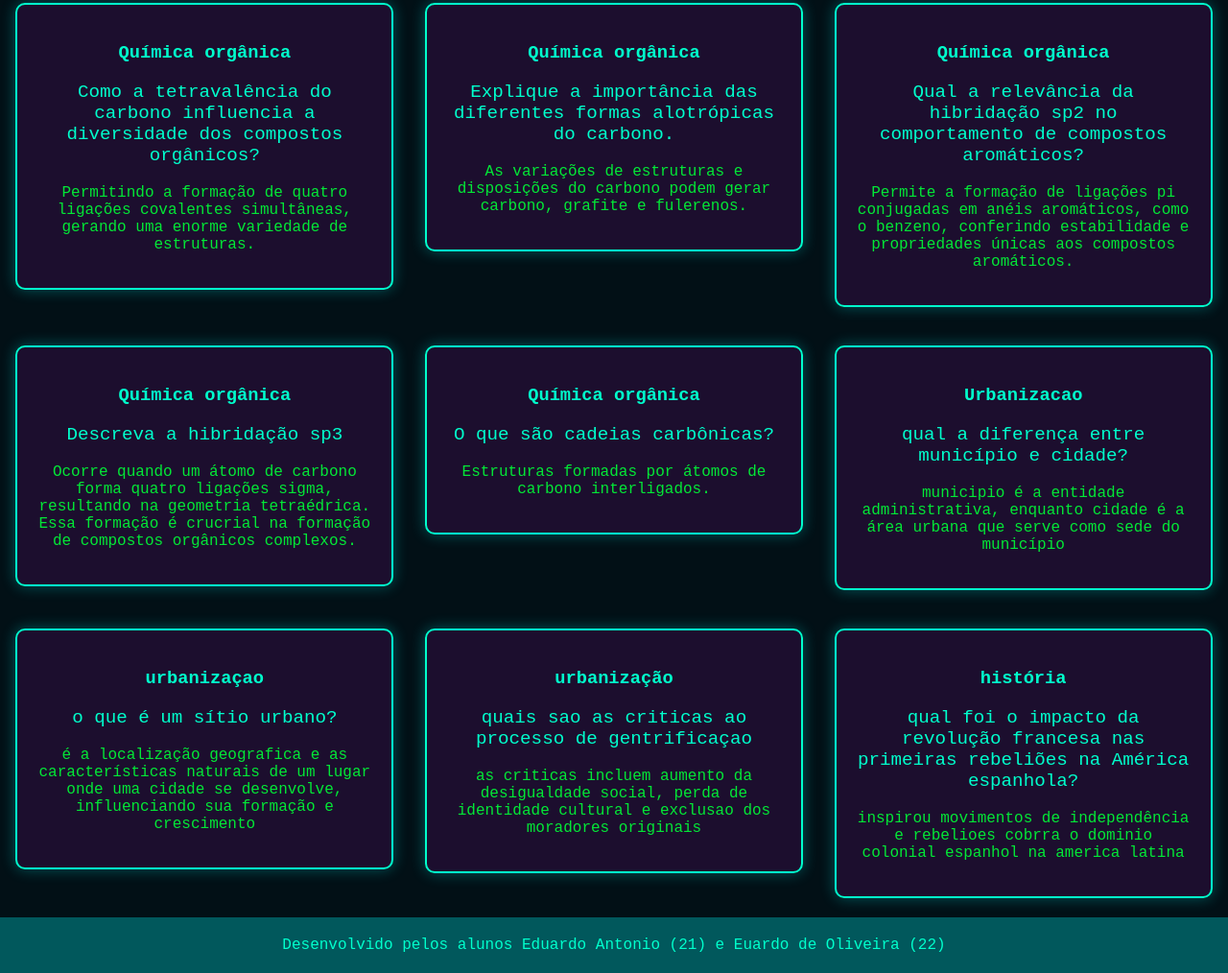
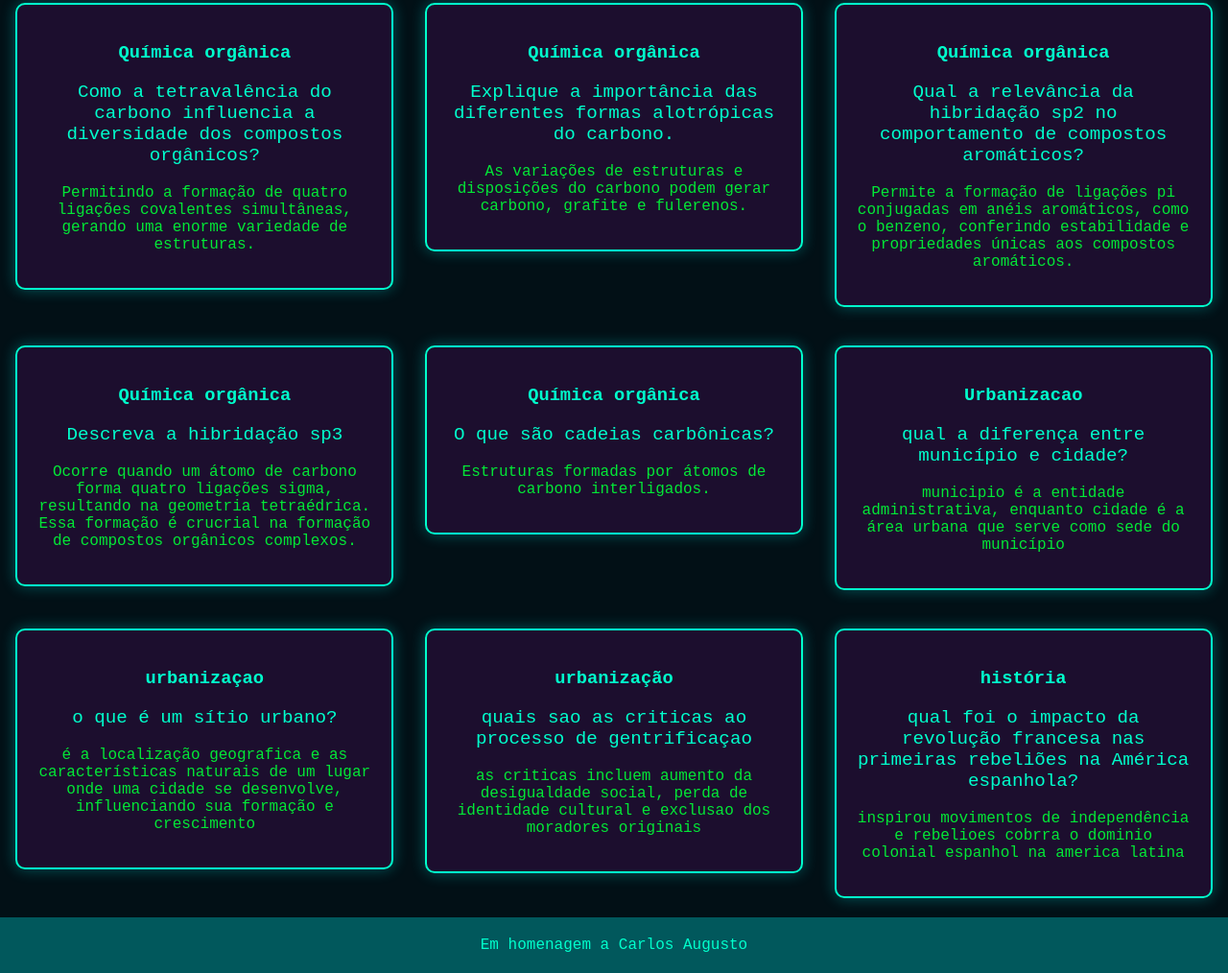
Before and after one commit to hideki123123/flashcards, a plain HTML site: page index.html in a window 1280 px wide. Shown: the part 97-1111 px from the top of the page at 96% size. Drawn offline with Linux system fonts and the light colour scheme.

Commit message:
vcvxvxcvxcvfg

```diff
--- a/index.html
+++ b/index.html
@@ -16,7 +16,7 @@
         </section>
     </main>
     <footer>
-        <p>Desenvolvido pelos alunos Eduardo Antonio (21) e Euardo de Oliveira (22)</p>
+        <p>Em homenagem a Carlos Augusto</p>
     </footer>
     <script src="main.js"></script>
     <script src="perguntas.js"></script>
```
